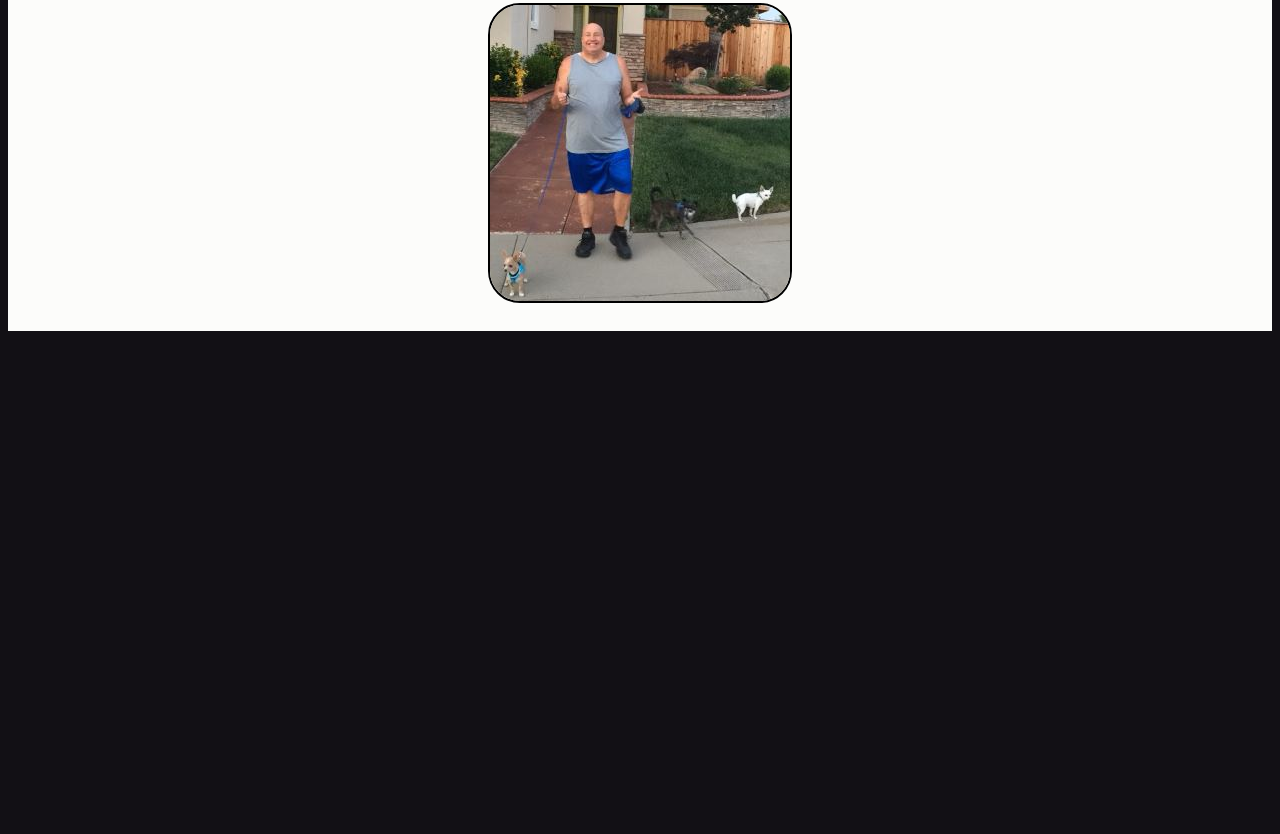
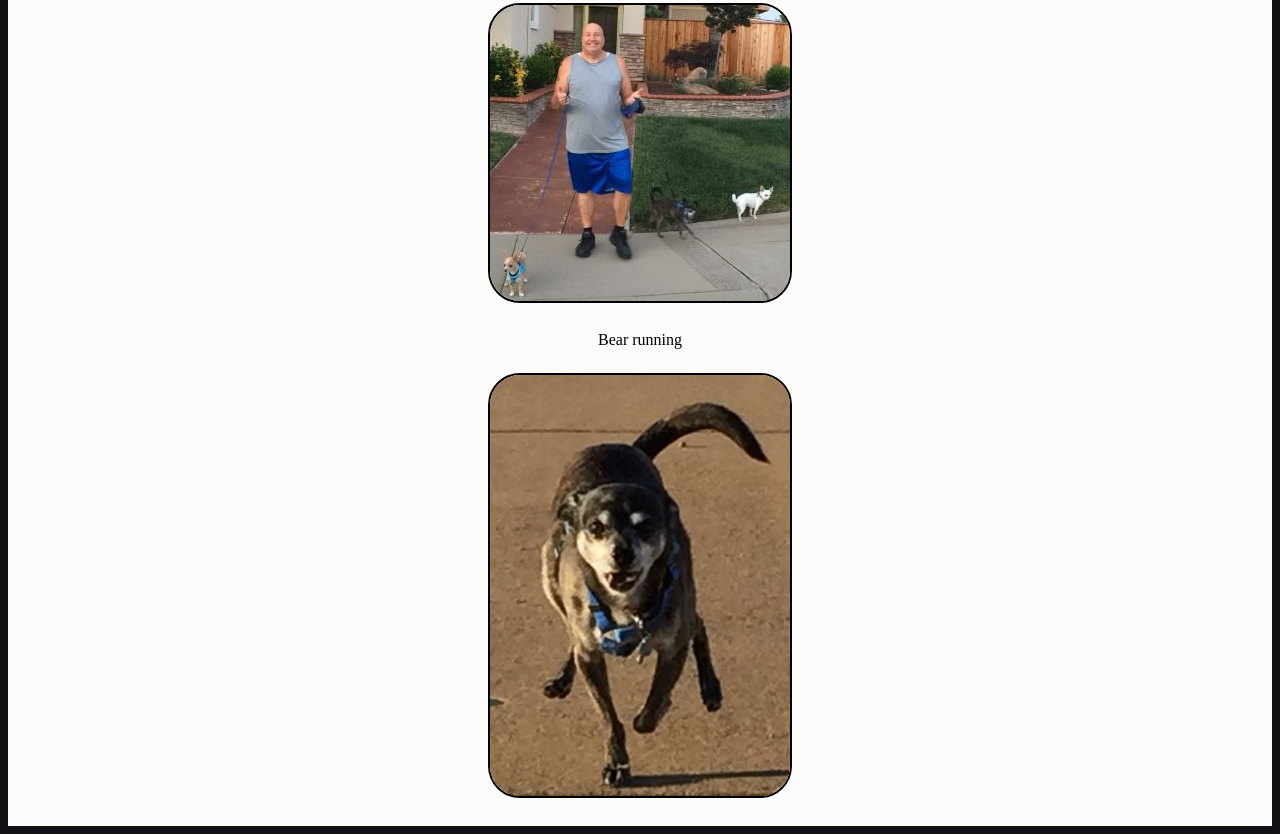
Before and after one commit to Weylin76/dogblog, a plain HTML site: page bear.html in a window 1280 px wide. Shown: the part 4102-4936 px from the top of the page. Before the commit the page ends 4441 px from the top, so only its background shows below. Drawn offline with Linux system fonts and the light colour scheme.

Commit message:
added extra bear picture

```diff
--- a/bear.html
+++ b/bear.html
@@ -59,6 +59,8 @@
         <img src="images/bear9.jpg" alt="Brew falling off couch">
         <p>The dogs taking Mike for a walk</p>
         <img src="images/bear7.jpg" alt="Dogs walking Mike">
+        <p>Bear running</p>
+        <img src="images/Bear18.jpg" alt="Bear running">
     </div>
 </body>
 
```
Also changed, not shown: extras.html (+1 -1 lines), images/Bear18.jpg (added).
